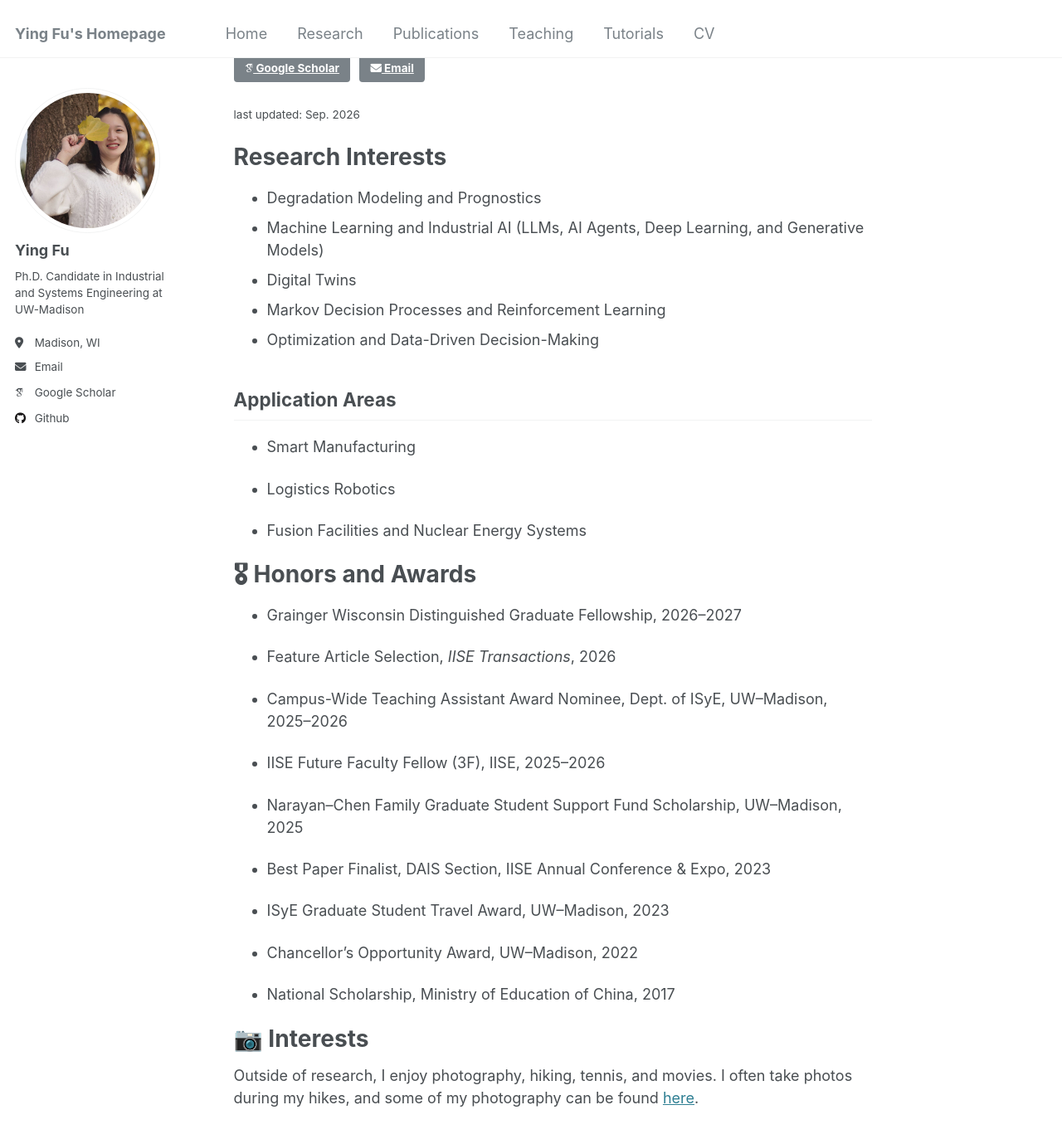
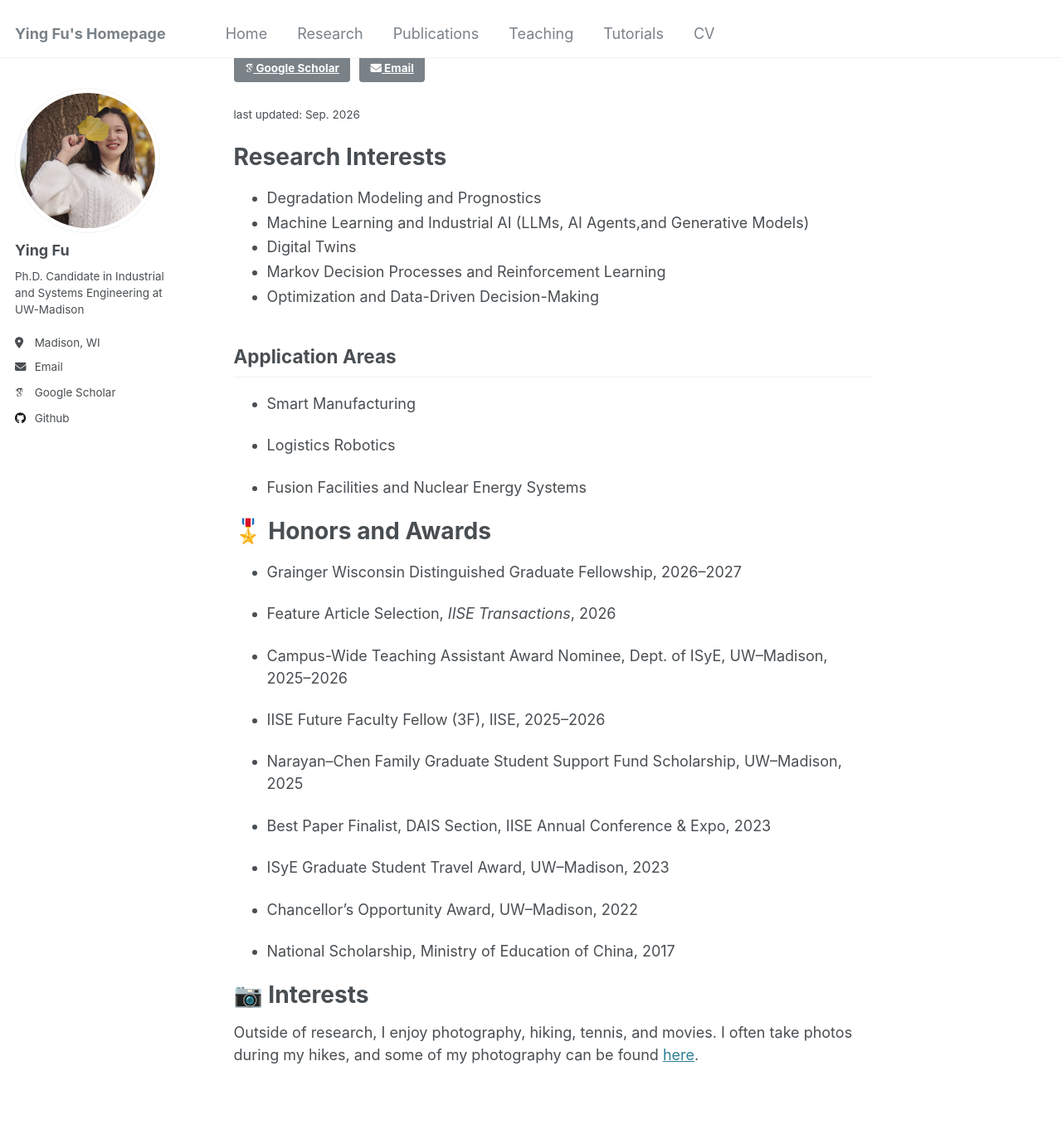
Before and after one commit to YingFuu/YingFuu.github.io, a Jekyll site: the page built from _pages/about.md, in a window 1280 px wide and 1400 px high, scrolled down 241 px. Shown: the top 1373 px of the window at 83% size. Built offline with Jekyll 4.4.1, drawn with Linux system fonts in a browser that asks for light colours; some web fonts are replaced.

Commit message:
Fix emoji rendering (variation selector) and tighten list spacing
Co-Authored-By: Claude Sonnet 5 <noreply@anthropic.com>

```diff
--- a/_pages/about.md
+++ b/_pages/about.md
@@ -20,7 +20,7 @@ I am a fifth-year Ph.D. candidate in the [Department of Industrial and Systems E
 # Research Interests
 
 - Degradation Modeling and Prognostics
-- Machine Learning and Industrial AI (LLMs, AI Agents, Deep Learning, and Generative Models)
+- Machine Learning and Industrial AI (LLMs, AI Agents,and Generative Models)
 - Digital Twins
 - Markov Decision Processes and Reinforcement Learning
 - Optimization and Data-Driven Decision-Making
@@ -37,7 +37,7 @@ I am a fifth-year Ph.D. candidate in the [Department of Industrial and Systems E
 
 
 
-# 🎖 Honors and Awards
+# 🎖️ Honors and Awards
 
 - Grainger Wisconsin Distinguished Graduate Fellowship, 2026–2027
 
--- a/assets/css/main.scss
+++ b/assets/css/main.scss
@@ -108,3 +108,8 @@ $accent: #52adc8;
 
 .pub-links a { border: 0; text-decoration: none; margin-right: .3em; }
 .pub-links img { display: inline-block; height: 20px; width: auto; margin: 0; vertical-align: middle; }
+
+// Tighter list spacing in page content
+.page__content ul li, .page__content ol li { margin-bottom: 0.15em; }
+.page__content li ul, .page__content li ol { margin-top: 0.15em; }
+.page__content ul, .page__content ol { margin-bottom: 0.8em; }
```
Also changed, not shown: _pages/research.md (+1 -1 lines).
